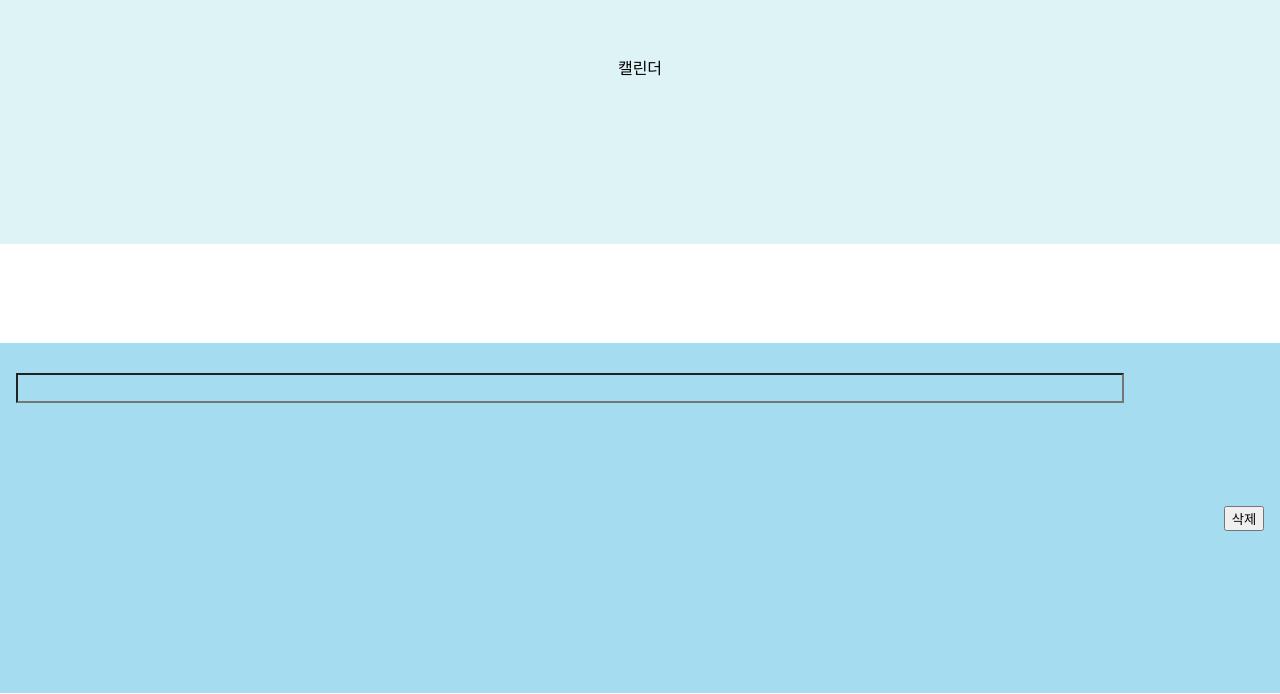
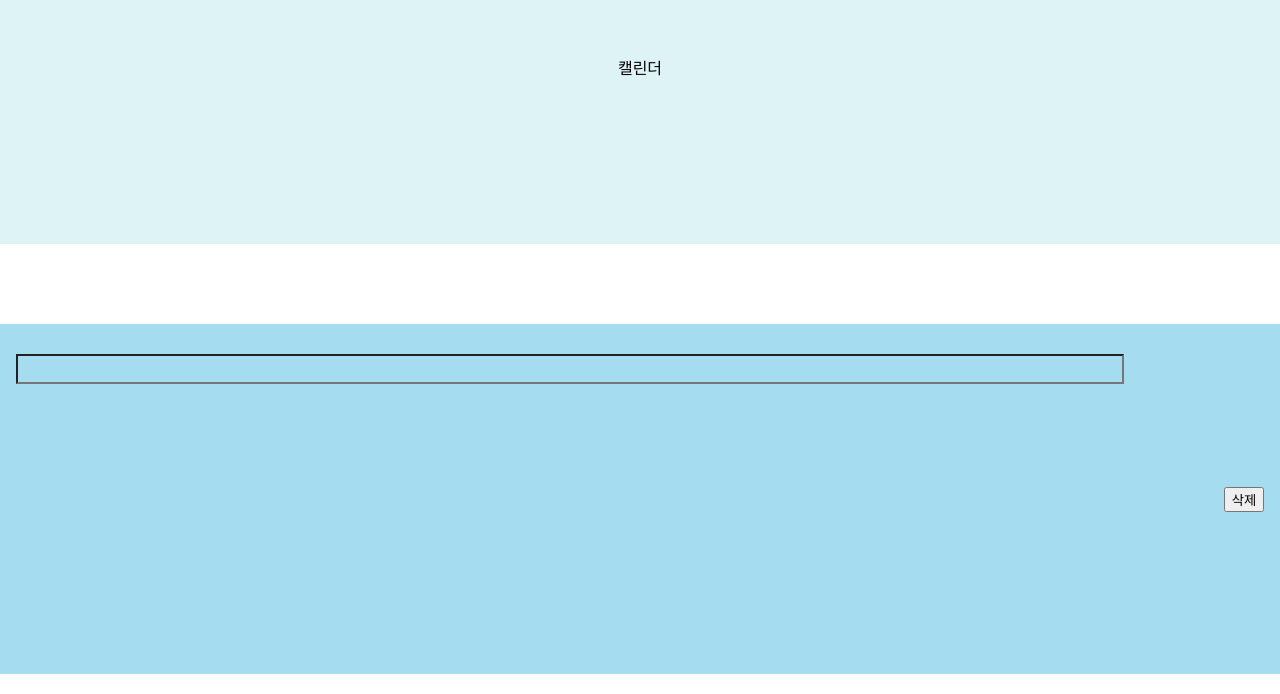
Before and after one commit to riosee2415/PROJECT_IN_GONGJU, a React app in the folder B-TEAM/: page / in a window 1280 px wide. Shown: the part 106-800 px from the top of the page. Built offline with nearby package versions, Linux system fonts and the light colour scheme.

Commit message:
input button

```diff
--- a/B-TEAM/src/App.js
+++ b/B-TEAM/src/App.js
@@ -2,18 +2,23 @@ import React from "react";
 import "./CSS/styles.css";
 
 class App extends React.Component {
+  constructor(props) {
+    super(props);
+
+    this.state = {};
+  }
   render() {
     return (
       <div>
         <div className="top">캘린더</div>
 
         <div className="button">
-          <button className="btn">확인</button>
+          <input className="btn" type="button" value="확인"></input>
         </div>
 
         <div className="bottom">
           <input type="text" className="text__1"></input>
-          <button className="btn__1">삭제</button>
+          <input className="btn__1" type="button" value="삭제"></input>
         </div>
       </div>
     );
```
